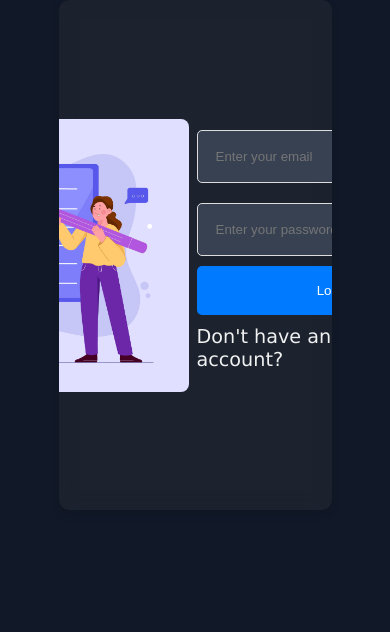
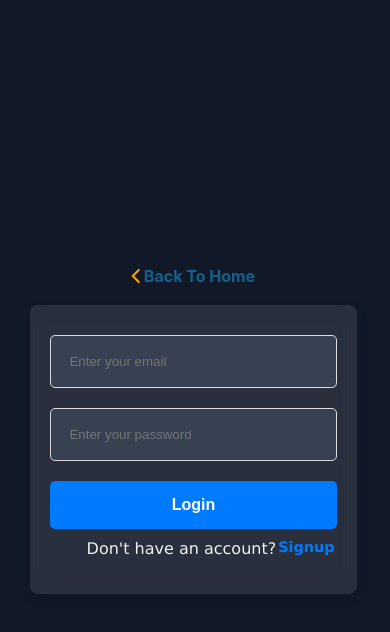
Before and after one commit to Hoqueindadul/TodoListWwebAapp, a plain HTML site: page login.html in a window 390 px wide. Drawn offline with nearby package versions, Linux system fonts and the light colour scheme; a web font is replaced by a local one.

Commit message:
now fix login, signup page beuity

```diff
--- a/login.html
+++ b/login.html
@@ -6,16 +6,17 @@
     <meta name="viewport" content="width=device-width, initial-scale=1.0">
     <title>Login</title>
     <link rel="stylesheet" href="./style.css">
+    <link rel="stylesheet" href="https://cdnjs.cloudflare.com/ajax/libs/font-awesome/6.7.2/css/all.min.css" integrity="sha512-Evv84Mr4kqVGRNSgIGL/F/aIDqQb7xQ2vcrdIwxfjThSH8CSR7PBEakCr51Ck+w+/U6swU2Im1vVX0SVk9ABhg==" crossorigin="anonymous" referrerpolicy="no-referrer" />
     <link rel="stylesheet" type="text/css" href="https://cdn.jsdelivr.net/npm/toastify-js/src/toastify.min.css">
 </head>
 
 <body>
     <div class="login">
+
         <div class="form">
-            <div class="image">
-                <img src="./images/40350255_8810413.jpg" alt="">
-            </div>
+
             <div class="formContainer">
+                <span id="goToHome"><i class="fa-solid fa-chevron-left"></i>Back To Home</span>
                 <form id="loginForm">
                     <input type="email" name="email" id="loginEmail" placeholder="Enter your email" required>
                     <input type="password" name="password" id="loginPassword" placeholder="Enter your password" required>
@@ -36,6 +37,10 @@ if (typeof Toastify === "undefined") {
 }
 
 const loginForm = document.getElementById("loginForm");
+const goToHome = document.getElementById("goToHome");
+goToHome.addEventListener("click", () => {
+    window.location.href = "index.html";
+});
 
 const showToastForSuccess = () => {
     console.log("Displaying success toast.");
--- a/style.css
+++ b/style.css
@@ -19,13 +19,8 @@ body{
     flex-direction: row;
     justify-content: center;
     align-items: center;
-    max-width: 70%;
+    max-width: 90%;
     margin: auto;
-    background: rgba(77, 75, 75, 0.2);
-    backdrop-filter: blur(10px);
-    -webkit-backdrop-filter: blur(10px);
-
-    box-shadow: 0 4px 10px rgba(0, 0, 0, 0.1);
     border-radius: 10px;
     overflow: hidden;
     padding: 0;
@@ -34,12 +29,12 @@ body{
 /* Form Section */
 .form {
     flex: 1;
-    min-width: 300px; /* Minimum width for small devices */
-    padding: 5px;
+    margin: 0 15px;
     display: flex;
     flex-direction: row;
     justify-content: center;
     align-items: center;
+
 }
 
 form {
@@ -57,20 +52,59 @@ form input {
 }
 
 form button {
-    padding: 17px;
+    padding: 15px;
+    margin-top: 10px;
     background: #007bff;
     color: #fff;
     border: none;
     border-radius: 5px;
     cursor: pointer;
     transition: background 0.3s;
+    font-size: 1rem;
+    font-weight: bold;
+}
+#loginForm {
+    width: 400px; /* Set a fixed width */
+    height: auto; /* Adjust height as needed */
+    padding: 20px;
+    background: rgba(255, 255, 255, 0.1); /* Glassmorphism background */
+    backdrop-filter: blur(10px);
+    -webkit-backdrop-filter: blur(10px);
+    box-shadow: 0 4px 10px rgba(0, 0, 0, 0.1);
+    border-radius: 10px;
+    border: 2px solid transparent; /* Transparent border for gradient effect */
+    background-clip: padding-box; /* Ensures the background doesn't overlap the border */
+    position: relative;
+}
+
+@media (max-width: 425px) {
+    #loginForm {
+        width: 90%; /* Adjust width for smaller screens */
+    }
+}
+#goToHome{
+    color: #14618d;
+    border: none;
+    border-radius: 5px;
+    cursor: pointer;
+    transition: background 0.3s;
+    font-size: 1rem;
+    font-weight: bold;
+    padding: 15px;
+    margin: 2px;
+
+    cursor: pointer;
+}
+.fa-solid{
+    color: orange;
+    padding-right: 2px;
 }
 
 form button:hover {
     background: #0056b3;
 }
 form p{
-    font-size: 1.2rem;
+    font-size: 1rem;
     margin-top: 10px;
     color: #f0f1f1;
     text-decoration: none;
@@ -83,17 +117,19 @@ form p{
 form .signupLink{
     padding: 0 2px;
     color: #007bff;
+    font-size: 0.9rem;
 }
 form a:hover {
     text-decoration: underline;
 }
 .formContainer{
-    width: 400px;
-    height: 500px;
+    width: 100%;
+    height: 100vh;
     align-items: center;
     display: flex;
     justify-content: center;
-    padding-right: 23px;
+    flex-direction: column;
+    margin-right: 33px;
 }
 /* Image Section */
 .image {
@@ -137,17 +173,26 @@ form a:hover {
     flex-direction: row-reverse;
     justify-content: center;
     align-items: center;
-    max-width: 70%;
+    max-width: 85%;
     margin: auto;
-    background: rgba(77, 75, 75, 0.2);
+}
+#signupForm{
+    width: 500px; /* Set a fixed width */
+    height: auto; /* Adjust height as needed */
+    padding: 20px;
+    background: rgba(255, 255, 255, 0.1);
     backdrop-filter: blur(10px);
     -webkit-backdrop-filter: blur(10px);
-
     box-shadow: 0 4px 10px rgba(0, 0, 0, 0.1);
     border-radius: 10px;
-    overflow: hidden;
+    border: 2px solid transparent;
 }
+@media (max-width: 425px) {
+    #signupForm {
+        width: 100%;
 
+    }
+}
 .loginLink{
     padding: 0 2px;
     color: #007bff;
@@ -164,11 +209,7 @@ form a:hover {
         flex-direction: column-reverse; /* Stack image and form vertically */
     }
 
-    .image,
-    .formContainer {
-        flex: none; /* Remove equal space on smaller screens */
-        width: 100%; /* Make each section full width */
-    }
+
 }
 
 /* SignUp page desing end */
```
Also changed, not shown: index.html (+1 -1 lines), index.js (+20 -8 lines), signup.html (+0 -3 lines).
